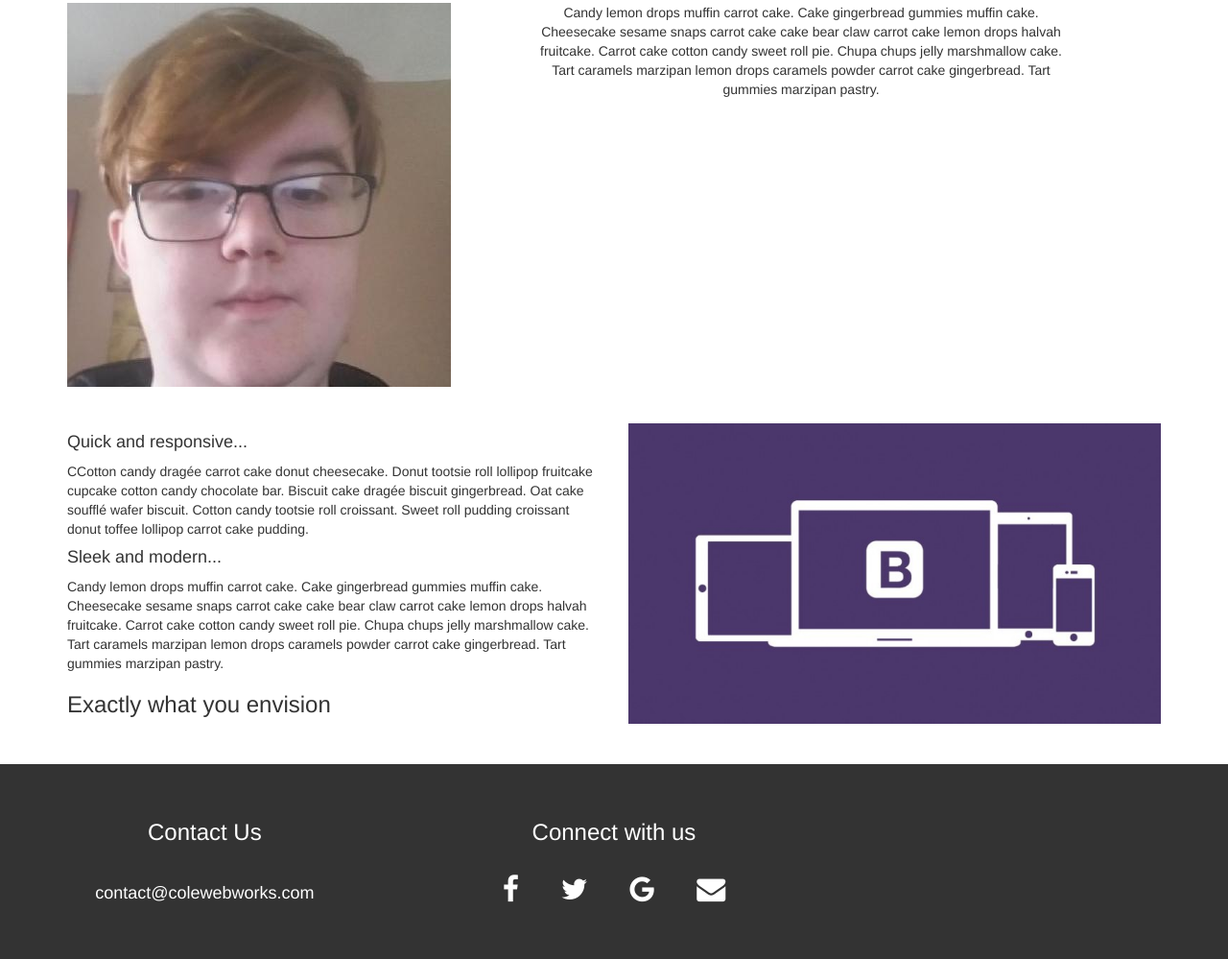
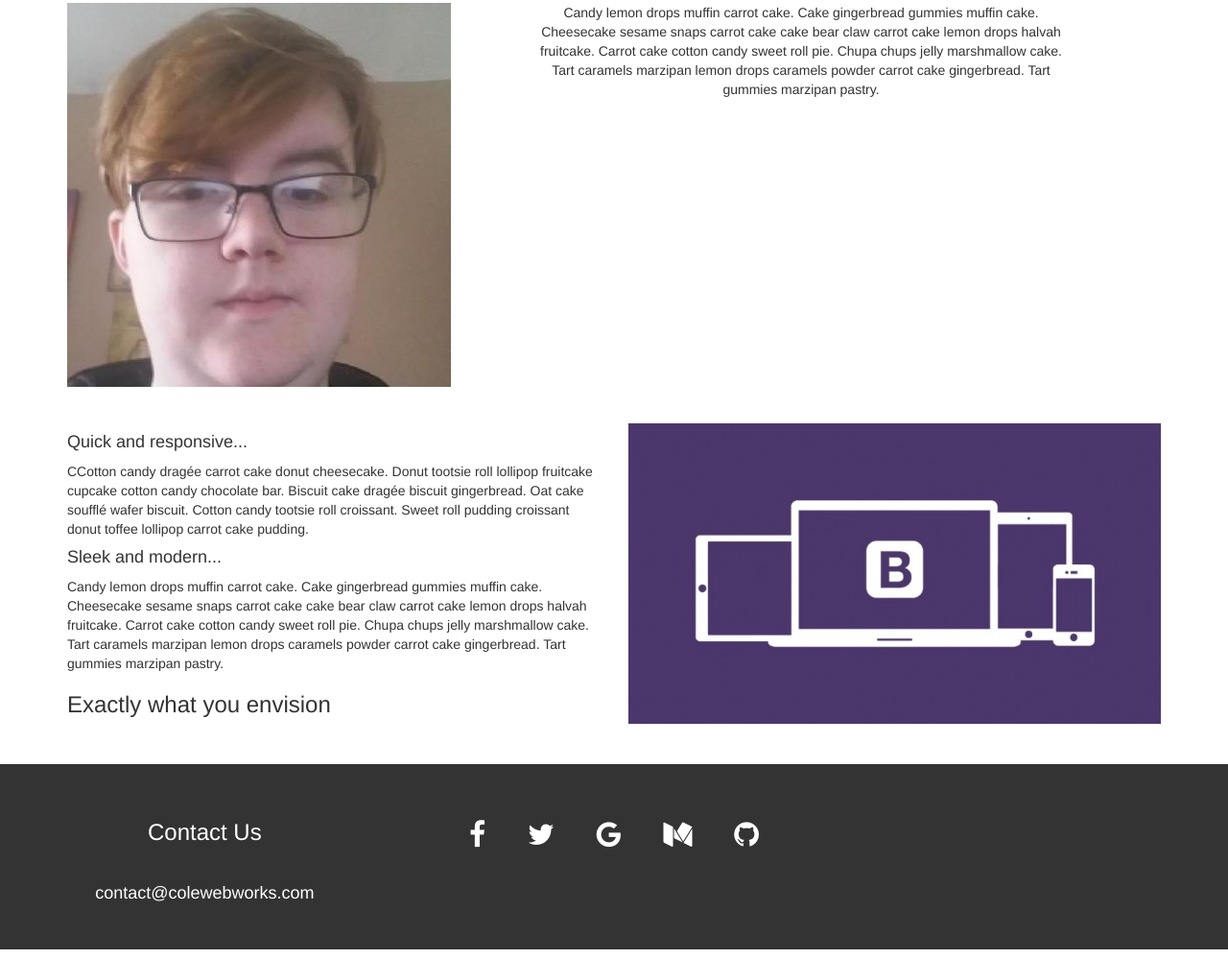
Before and after one commit to Starkstraitos/bootstrap_messing_around, a plain HTML site: page about.html in a window 1280 px wide. Shown: the part 116-1115 px from the top of the page at 96% size. Drawn offline with nearby package versions, Linux system fonts and the light colour scheme.

Commit message:
symbols
Updated connect symbols

```diff
--- a/about.html
+++ b/about.html
@@ -72,11 +72,11 @@
               <h4> contact@colewebworks.com</h4>
           </div>
           <div class="col-sm-4">
-              <h3>Connect with us</h3>
-              <a href="#" class="fa fa-facebook"></a>
-              <a href="https://twitter.com/ColeWebworks" class="fa fa-twitter"></a>
-              <a href="#" class="fa fa-google"></a>
-              <a href="mailto:contact@colewebworks.com" class="fa fa-envelope"></a>
+            <a href="#" class="fa fa-facebook"></a>
+            <a href="https://twitter.com/ColeWebworks" class="fa fa-twitter"></a>
+            <a href="#" class="fa fa-google"></a>
+            <a href="https://medium.com/@bencoletr" class="fa fa-medium"></a>
+            <a href="https://github.com/Starkstraitos" class="fa fa-github"></a>
           </div>
           <div class="col-sm-4">
               <img src="" class="icon">
```
Also changed, not shown: contact.html (+2 -1 lines), index.html (+3 -1 lines), services.html (+2 -1 lines), testimonials.html (+5 -5 lines).
